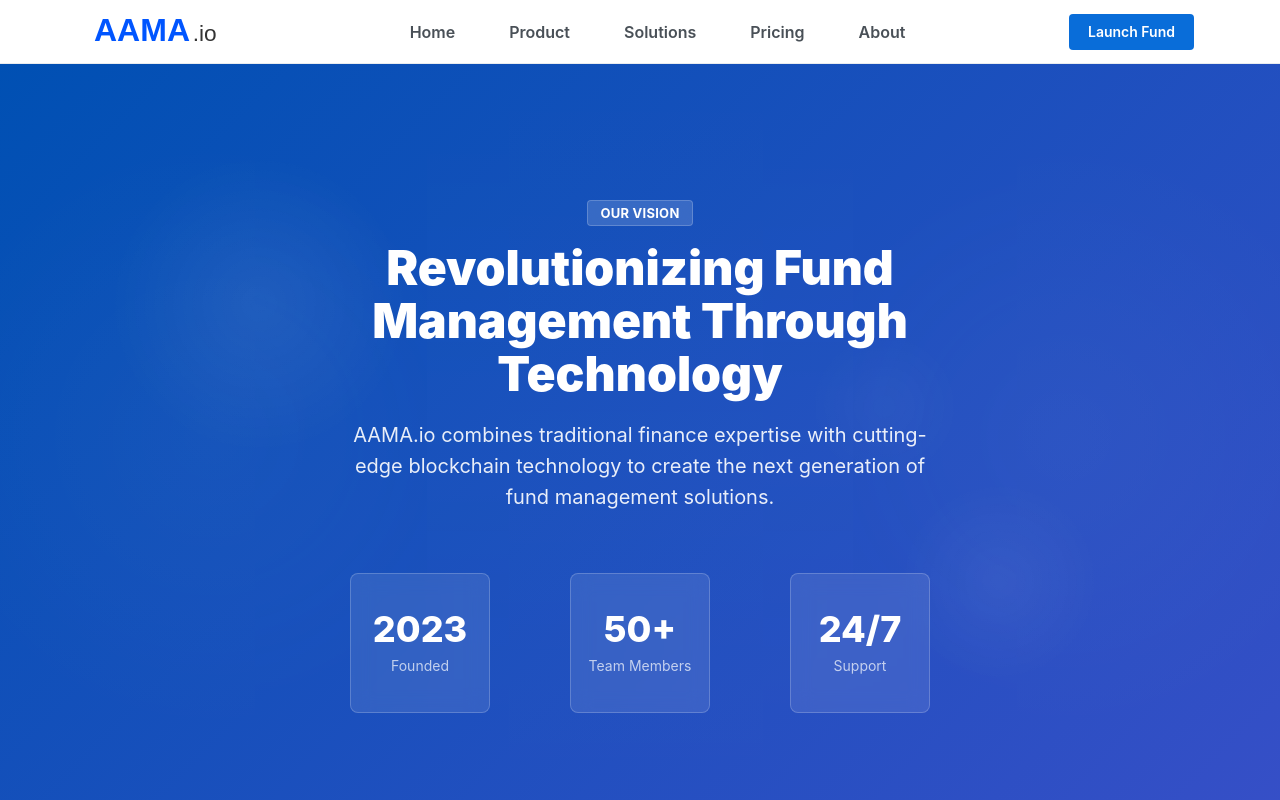
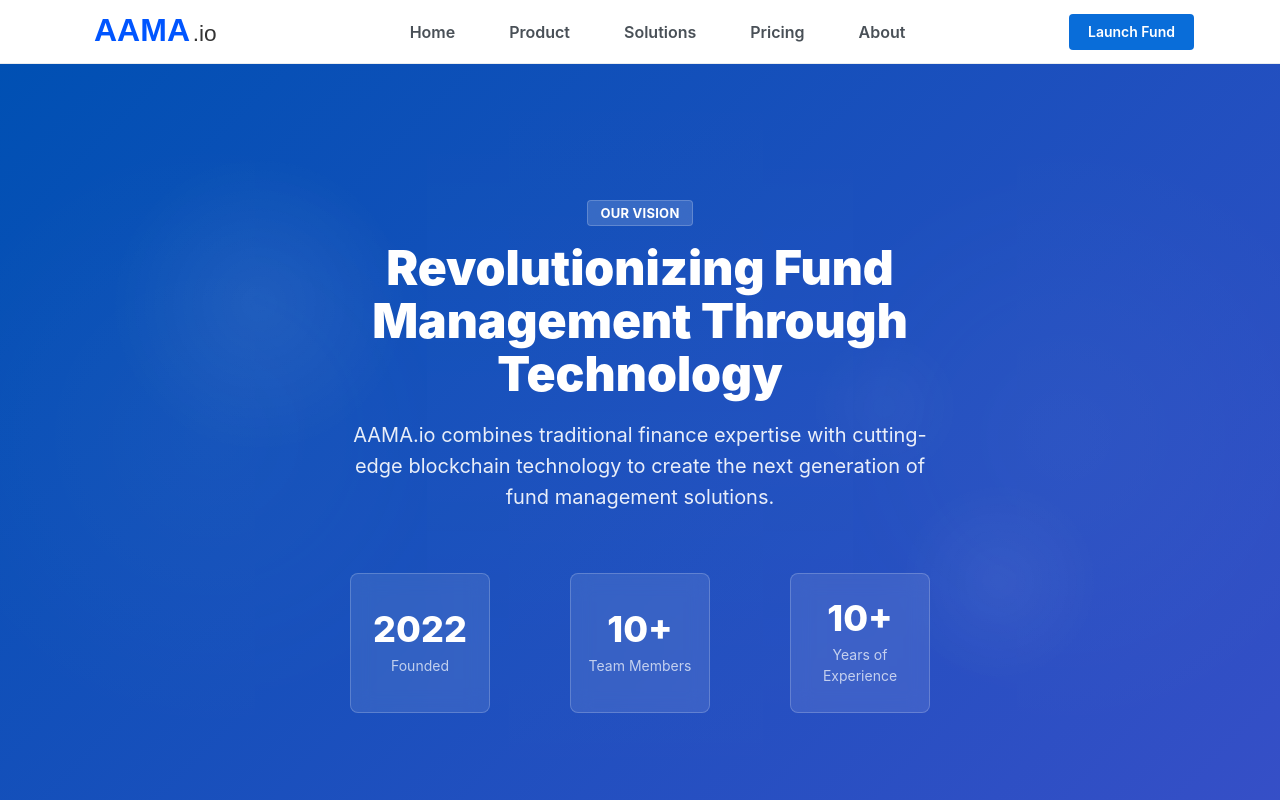
Before and after one commit to Aama-io/landing, a Next.js app: page /about in a window 1280 px wide. Shown: the top 800 px of the page. Built offline with nearby package versions, Linux system fonts and the light colour scheme; no server answers.

Commit message:
Changed info

```diff
--- a/components/AboutHero/AboutHero.tsx
+++ b/components/AboutHero/AboutHero.tsx
@@ -68,7 +68,7 @@
                 variants={statsVariant}
               >
                 <div className={classes.statItem}>
-                  <Text className={classes.statCount}>2023</Text>
+                  <Text className={classes.statCount}>2022</Text>
                   <Text className={classes.statTitle}>Founded</Text>
                 </div>
               </motion.div>
@@ -80,7 +80,7 @@
                 variants={statsVariant}
               >
                 <div className={classes.statItem}>
-                  <Text className={classes.statCount}>50+</Text>
+                  <Text className={classes.statCount}>10+</Text>
                   <Text className={classes.statTitle}>Team Members</Text>
                 </div>
               </motion.div>
@@ -92,8 +92,8 @@
                 variants={statsVariant}
               >
                 <div className={classes.statItem}>
-                  <Text className={classes.statCount}>24/7</Text>
-                  <Text className={classes.statTitle}>Support</Text>
+                  <Text className={classes.statCount}>10+</Text>
+                  <Text className={classes.statTitle}>Years of Experience</Text>
                 </div>
               </motion.div>
             </Group>
```
